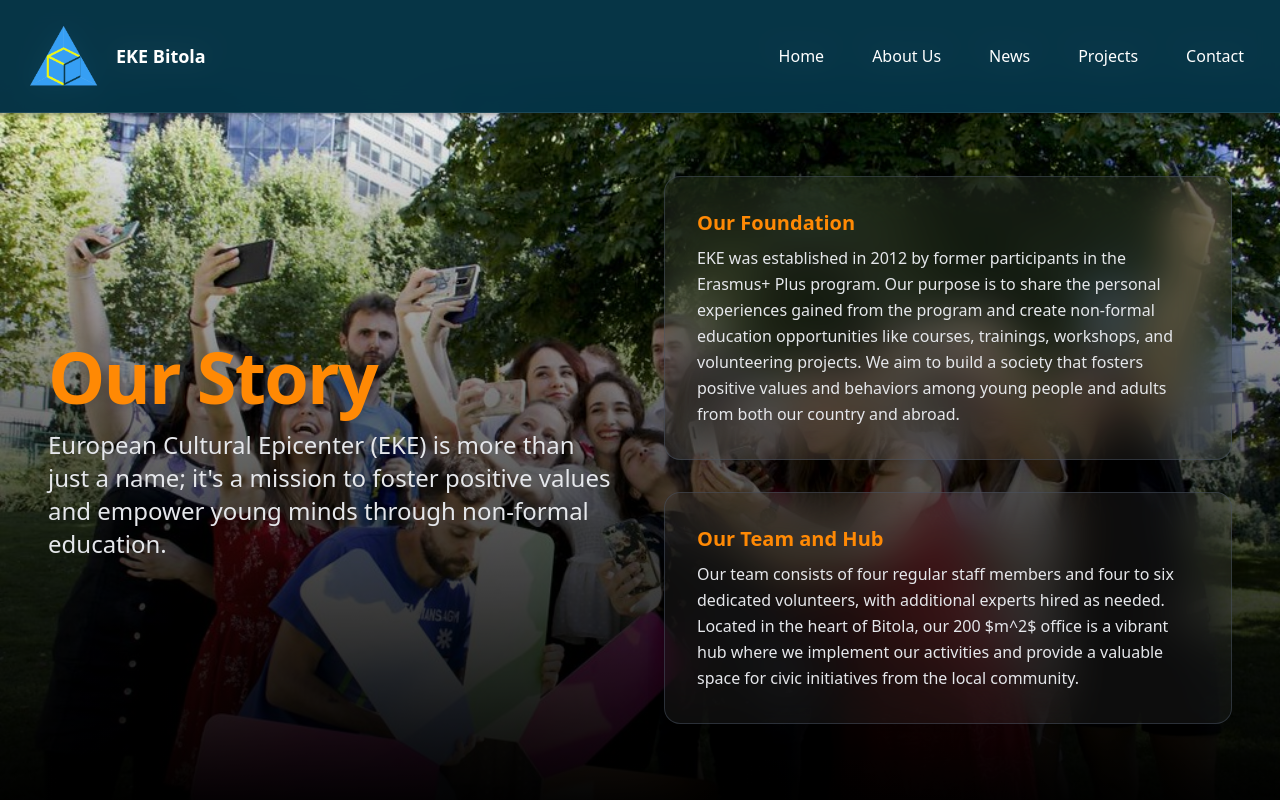
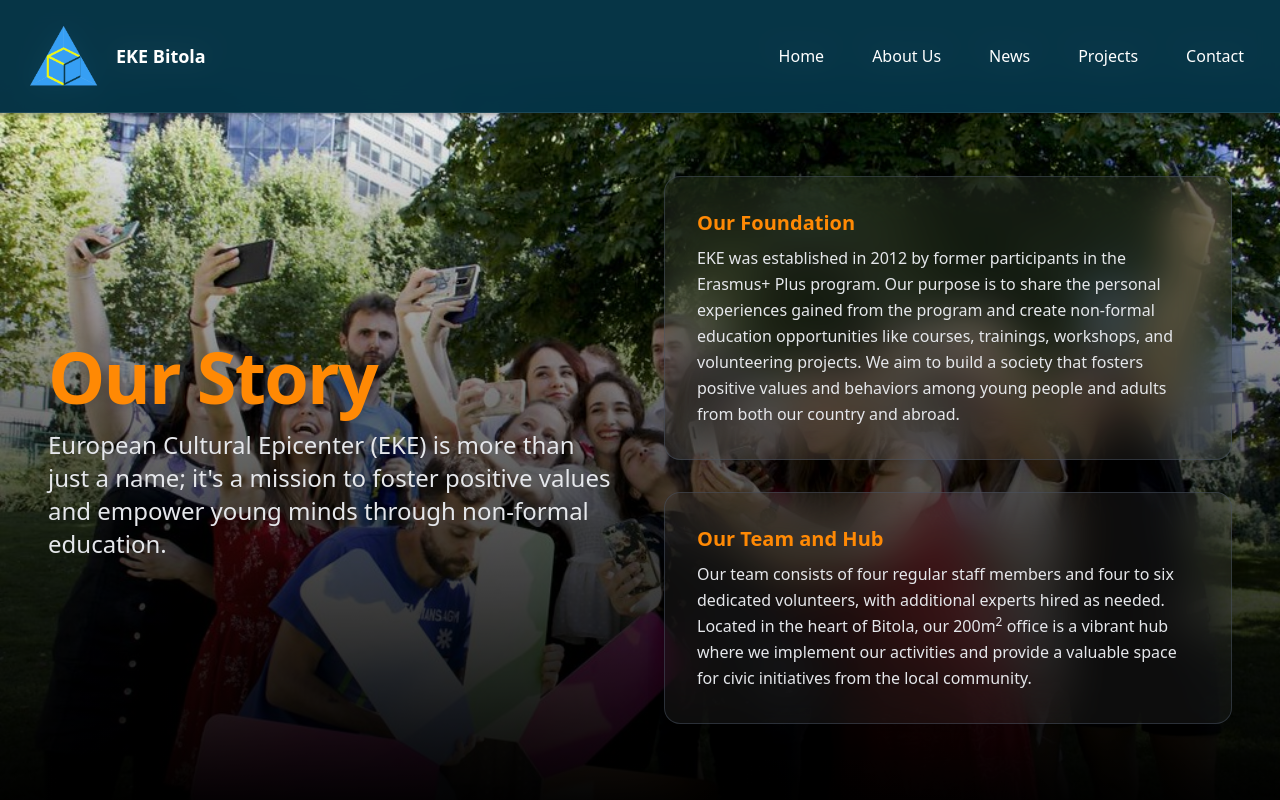
Before and after one commit to damjanstojcev4/EKE-Web, a React (Vite) app in the folder Frontend/ece-website/: page /about-us in a window 1280 px wide. Shown: the top 800 px of the page. Built offline with nearby package versions, Linux system fonts and the light colour scheme.

Commit message:
Our Team Section

```diff
--- a/Frontend/ece-website/src/components/AboutUs.tsx
+++ b/Frontend/ece-website/src/components/AboutUs.tsx
@@ -1,5 +1,6 @@
 import Footer from "./Footer";
 import Navbar from "./Navbar";
+import OurTeam from "./OurTeam";
 
 const AboutUs = () => {
      return (
@@ -46,13 +47,13 @@ const AboutUs = () => {
             <div className="p-8 rounded-2xl shadow-xl transition-all duration-300 transform hover:scale-105 bg-white/5 backdrop-blur-xl border border-gray-600/50">
               <h3 className="text-xl font-bold text-orange-400 mb-2">Our Team and Hub</h3>
               <p className="text-sm sm:text-base leading-relaxed text-gray-200">
-                Our team consists of four regular staff members and four to six dedicated volunteers, with additional experts hired as needed. Located in the heart of Bitola, our 200 $m^2$ office is a vibrant hub where we implement our activities and provide a valuable space for civic initiatives from the local community.
+                Our team consists of four regular staff members and four to six dedicated volunteers, with additional experts hired as needed. Located in the heart of Bitola, our 200m<sup>2</sup> office is a vibrant hub where we implement our activities and provide a valuable space for civic initiatives from the local community.
               </p>
             </div>
           </div>
         </div>
       </div>
-
+      <OurTeam/>
       <Footer />
     </div>
   );
```
